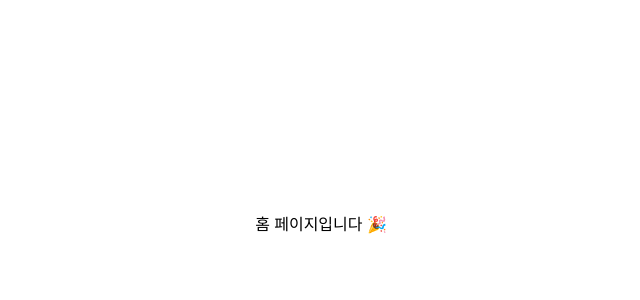
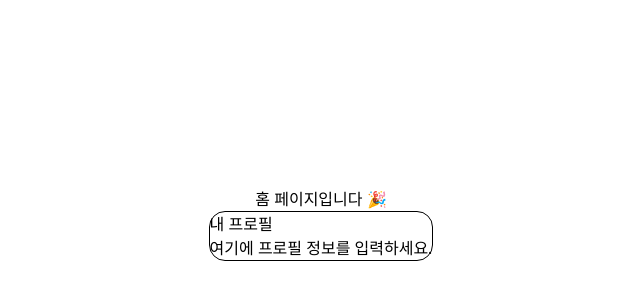
Before and after one commit to codeit-SGS/SGS, a Next.js app: page / in a window 1280 px wide. Shown: the part 176-476 px from the top of the page, without its empty margins (319-959 px from the left). Built offline with nearby package versions, Linux system fonts and the light colour scheme; a web font is replaced by a local one.

Commit message:
fix: 페이지 수정1

```diff
--- a/app/myprofile/page.tsx
+++ b/app/myprofile/page.tsx
@@ -1,23 +1,23 @@
 
 import {CommonButton} from '@/components/button';
-import GoogleIcon from "/icon/google.svg";
-import KakaoIcon from "/icon/kakao.svg";
+
 
 export default function MyProfile() {
   return (
-    <div className="container mx-auto p-4">
-      <h1 className="text-3xl font-bold text-center text-gray-800">내 프로필</h1>
-      <p className="text-center text-gray-600 mt-4">여기는 내 프로필 페이지입니다.</p>
-       <CommonButton variant="social-google" icon={<GoogleIcon />}>
-        Google로 시작하기
-      </CommonButton>
-      <CommonButton variant="social-kakao" icon={<KakaoIcon />}>
-        Kakao로 시작하기
-      </CommonButton>
-      <CommonButton variant="modal-cancel">취소</CommonButton>
-      <CommonButton variant="modal-submit">링크 보내기</CommonButton>
-      <CommonButton variant="signup">가입하기</CommonButton>
-      <CommonButton variant="review">리뷰 남기기</CommonButton>
+    <div >
+      {/* <Gnb /> */}
+      <div className="flex flex-coly items-center justify-center rounded-[16px] border border-gray-300 shadow-sm ">
+<div>
+        <h1 className="text-2xl font-bold text-primary-purple">내 프로필</h1>
+        <p className="text-gray-600 mt-2">여기에 프로필 정보를 입력하세요.</p>
+      </div>
+      <div className="mt-4">
+        <CommonButton label="프로필 수정" onClick={() => alert('프로필 수정 클릭!')} />
+      </div>
+      <div className="mt-4">
+        <CommonButton label="로그아웃" onClick={() => alert('로그아웃 클릭!')} />
+</div>
+      </div>
     </div>
   );
 }
--- a/app/page.tsx
+++ b/app/page.tsx
@@ -1,8 +1,11 @@
+import MyProfile from "./myprofile/page";
+
 // src/app/page.tsx
 export default function HomePage() {
   return (
-    <main className="flex min-h-screen items-center justify-center">
+    <main className="flex min-h-screen flex-col items-center justify-center">
       <h1 className="text-2xl font-bold text-primary-purple">홈 페이지입니다 🎉</h1>
+      <MyProfile />
     </main>
   );
 }
```
Also changed, not shown: src/components/button/how.txt.
